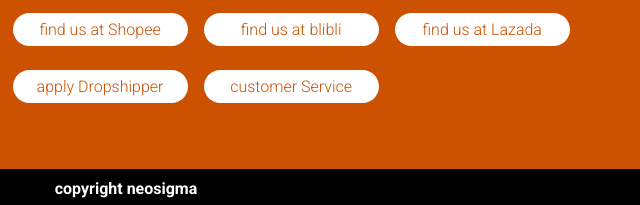
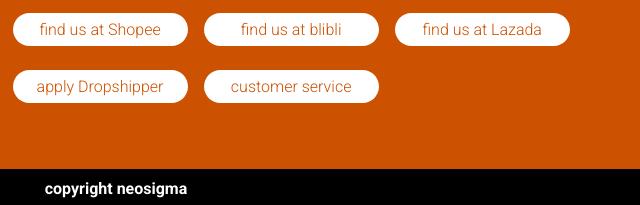
Before and after one commit to DandyYahmin/FOI2024, a plain HTML site: page product.html in a window 1280 px wide. Shown: the part 2206-2411 px from the top of the page, 524-1164 px from the left. Drawn offline with Linux system fonts and the light colour scheme.

Commit message:
fix: padding & customer service

```diff
--- a/product.html
+++ b/product.html
@@ -189,10 +189,10 @@
             <a target="_blank" href="https://www.blibli.com/merchant/superego-co/SUO-60059?page=1&start=0&pickupPointCode=&cnc=&multiCategory=true&sort=1&intent=false">find us at blibli</a>
             <a target="_blank" href="https://www.lazada.co.id/shop/superego-id/?spm=a2o4j.pdp_revamp.seller.1.3bf530f7q2z0eK&itemId=6600312590&channelSource=pdp">find us at Lazada</a>
             <a target="_blank" href="https://docs.google.com/forms/d/e/1FAIpQLSfkzl2v9a6m6PAzvvzCWIJCf450WMOkYfKfSVrR0yN-vRTl0g/viewform?usp=sf_link">apply Dropshipper</a>
-            <a target="_blank" href="https://api.whatsapp.com/message/Z3PB5LFB6PBBA1?autoload=1&app_absent=0">customer Service</a>
+            <a target="_blank" href="https://wa.me/6282125216221">customer service</a>
         </div>
     </div>
-    <div class="divider roboto-bold" align="center" style="width: 100%; padding: 10px; background-color: black; color: white;">copyright neosigma</div>
+    <div class="divider roboto-bold" align="center" style="width: 100%; padding: 10px 0px; background-color: black; color: white;">copyright neosigma</div>
     <script src="./src/Script/navbar.js"></script>
 </body>
 </html>
```
Also changed, not shown: detail-product.html (+2 -2 lines), index.html (+1 -1 lines).
